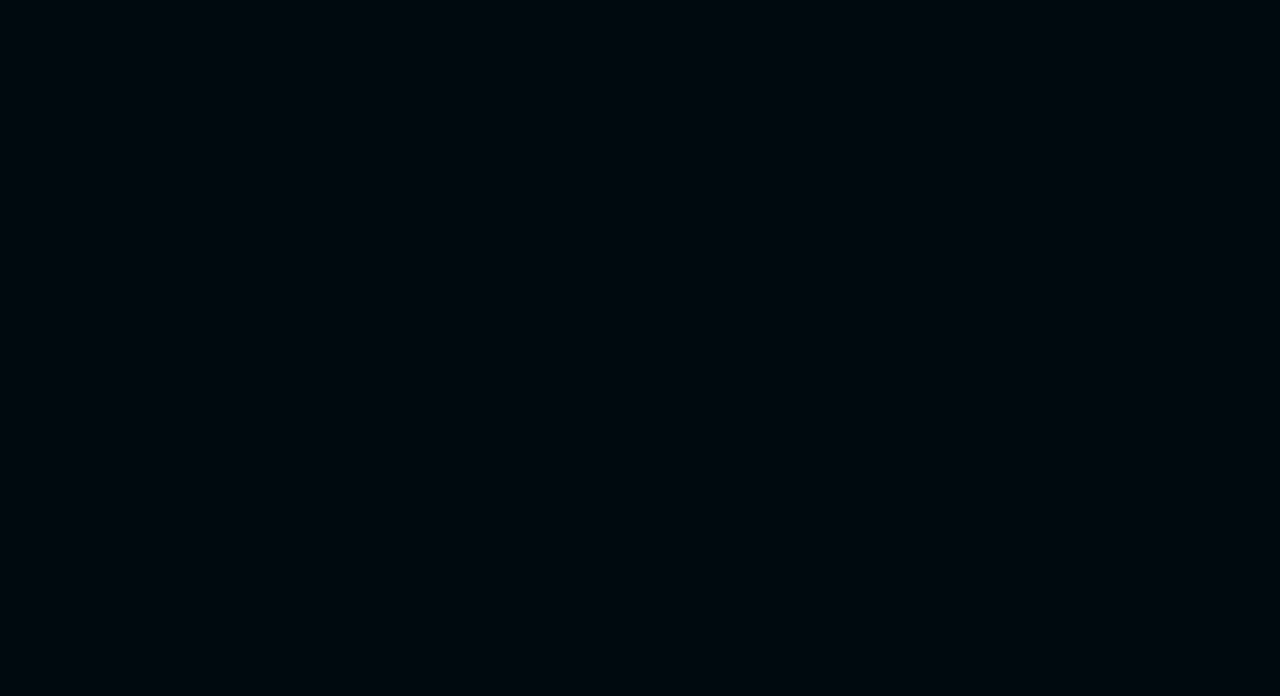
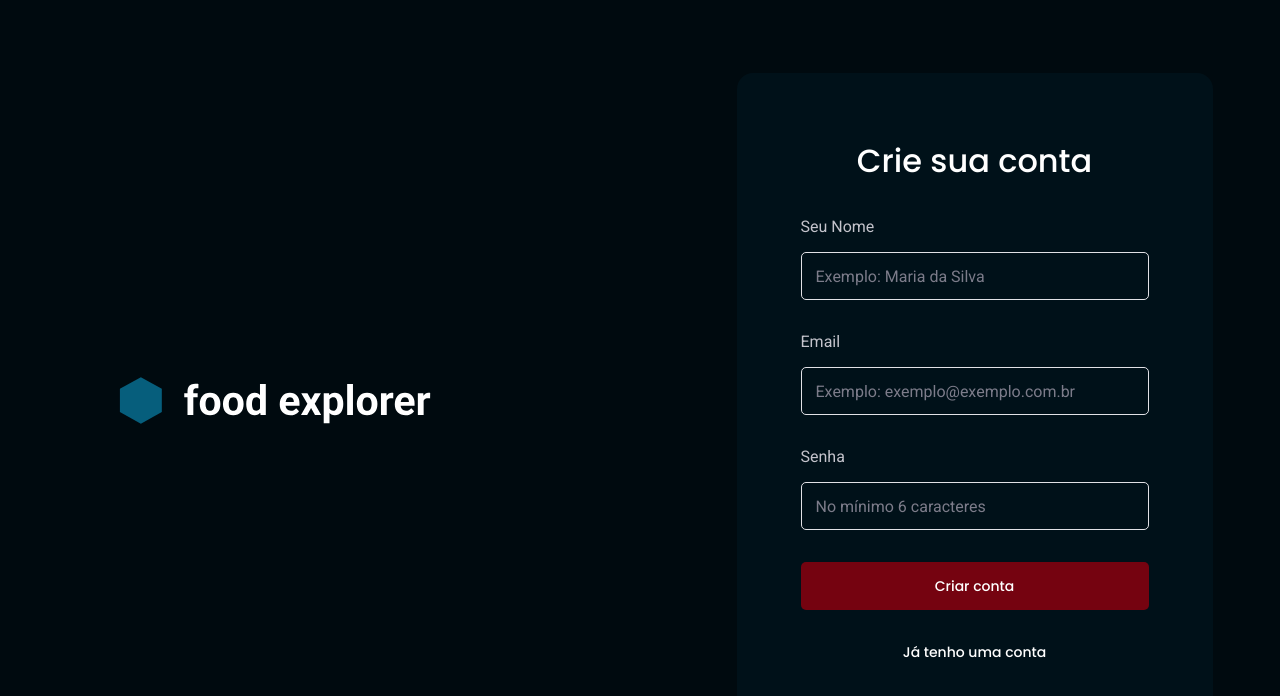
Before and after one commit to pcaldi/food-explorer-web, a React (Vite) app: page /register in a window 1280 px wide. Before the commit this address had no page. Shown: the top 696 px of the page. Built offline with nearby package versions, Linux system fonts and the light colour scheme.

Commit message:
adicionando o hook auth

```diff
--- /dev/null
+++ b/src/hooks/auth.jsx
@@ -0,0 +1,45 @@
+/* eslint-disable react-refresh/only-export-components */
+/* eslint-disable react/prop-types */
+import { createContext, useContext, useState } from "react";
+
+import { api } from "../services/api";
+
+export const AuthContext = createContext({});
+
+function AuthProvider({ children }) {
+  const [data, setData] = useState({})
+
+  async function signIn({ email, password }) {
+
+    try {
+      const response = await api.post("/sessions", { email, password });
+      const { user, token } = response.data;
+
+      api.defaults.headers.common["Authorization"] = `Bearer ${token}`;
+      setData({ user, token });
+
+    } catch (error) {
+      if (error.response) {
+        alert(error.response.data.message)
+      } else {
+        alert("Ocorreu um erro ao realizar o login.");
+      }
+    }
+  }
+
+  return (
+    <AuthContext.Provider value={{ signIn, user: data.user }}>
+      {children}
+    </AuthContext.Provider>
+  )
+
+}
+
+function useAuth() {
+  const context = useContext(AuthContext);
+
+  return context;
+}
+
+
+export { AuthProvider, useAuth }
--- a/src/main.jsx
+++ b/src/main.jsx
@@ -7,11 +7,15 @@
 
 import { Routes } from './routes'
 
+import { AuthProvider } from './hooks/auth'
+
 createRoot(document.getElementById('root')).render(
   <StrictMode>
     <ThemeProvider theme={theme}>
       <GlobalStyles />
-      <Routes />
+      <AuthProvider>
+        <Routes />
+      </AuthProvider>
     </ThemeProvider>
   </StrictMode>,
 )
--- a/src/pages/SignIn/index.jsx
+++ b/src/pages/SignIn/index.jsx
@@ -1,3 +1,5 @@
+import { useState } from "react";
+
 import { Container, Form, Logo } from "./styles";
 
 import { Button } from "../../components/Button";
@@ -5,8 +7,23 @@
 import { Section } from "../../components/Section";
 
 import logoImg from "../../assets/logo.svg"
+
 import { Link } from "react-router-dom";
+
+import { useAuth } from "../../hooks/auth";
 export function SignIn() {
+  const [email, setEmail] = useState("");
+  const [password, setPassword] = useState("");
+
+  const { signIn } = useAuth();
+
+
+  function handleSignIn() {
+    signIn({ email, password })
+
+  }
+
+
   return (
     <Container>
       <Logo>
@@ -20,6 +37,7 @@
           <Input
             type="email"
             placeholder="Exemplo: exemplo@exemplo.com.br"
+            onChange={(e) => setEmail(e.target.value)}
           />
         </Section>
 
@@ -27,10 +45,14 @@
           <Input
             type="password"
             placeholder="No mínimo 6 caracteres"
+            onChange={(e) => setPassword(e.target.value)}
           />
         </Section>
 
-        <Button title="Entrar" />
+        <Button
+          title="Entrar"
+          onClick={handleSignIn}
+        />
 
         <Link to="/register">
           Criar uma conta
--- a/src/pages/SignUp/index.jsx
+++ b/src/pages/SignUp/index.jsx
@@ -1,3 +1,5 @@
+import { useState } from "react";
+
 import { Container, Form, Logo } from "./styles";
 
 import { Button } from "../../components/Button";
@@ -5,8 +7,36 @@
 import { Section } from "../../components/Section";
 
 import logoImg from "../../assets/logo.svg"
-import { Link } from "react-router-dom";
+
+import { Link, useNavigate } from "react-router-dom";
+import { api } from "../../services/api";
 export function SignUp() {
+
+  const [name, setName] = useState("");
+  const [email, setEmail] = useState("");
+  const [password, setPassword] = useState("");
+
+  const navigate = useNavigate();
+
+  async function handleSignUp() {
+    if (!name || !email || !password) {
+      return alert("Preencha todos os campos!");
+    }
+
+    await api.post("/users", { email, name, password })
+      .then(() => {
+        alert("Cadastro realizado com sucesso!");
+        navigate(-1);
+      })
+      .catch(error => {
+        if (error.response) {
+          alert(error.response.data.message);
+        } else {
+          alert("Ocorreu um erro ao realizar o cadastro.");
+        }
+      });
+  }
+
   return (
     <Container>
       <Logo>
@@ -19,14 +49,18 @@
         <Section title="Seu Nome">
           <Input
             type="text"
-            placeholder="Exemplo: exemplo@exemplo.com.br"
+            placeholder="Exemplo: Maria da Silva"
+            value={name}
+            onChange={(e) => setName(e.target.value)}
           />
         </Section>
 
         <Section title="Email">
           <Input
             type="email"
-            placeholder="Exemplo: Maria da Silva"
+            placeholder="Exemplo: exemplo@exemplo.com.br"
+            value={email}
+            onChange={(e) => setEmail(e.target.value)}
           />
         </Section>
 
@@ -34,10 +68,15 @@
           <Input
             type="password"
             placeholder="No mínimo 6 caracteres"
+            value={password}
+            onChange={(e) => setPassword(e.target.value)}
           />
         </Section>
 
-        <Button title="Criar conta" />
+        <Button
+          title="Criar conta"
+          onClick={handleSignUp}
+        />
 
         <Link to="/">
           Já tenho uma conta
--- a/src/routes/index.jsx
+++ b/src/routes/index.jsx
@@ -2,14 +2,14 @@
 import { BrowserRouter } from "react-router-dom";
 
 
-import { AppRoutes } from "./app.routes";
-/* import { AuthRoutes } from "./auth.routes"; */
+/* import { AppRoutes } from "./app.routes"; */
+import { AuthRoutes } from "./auth.routes";
 
 
 export function Routes() {
   return (
     <BrowserRouter>
-      <AppRoutes />
+      <AuthRoutes />
     </BrowserRouter>
   )
 }
```
